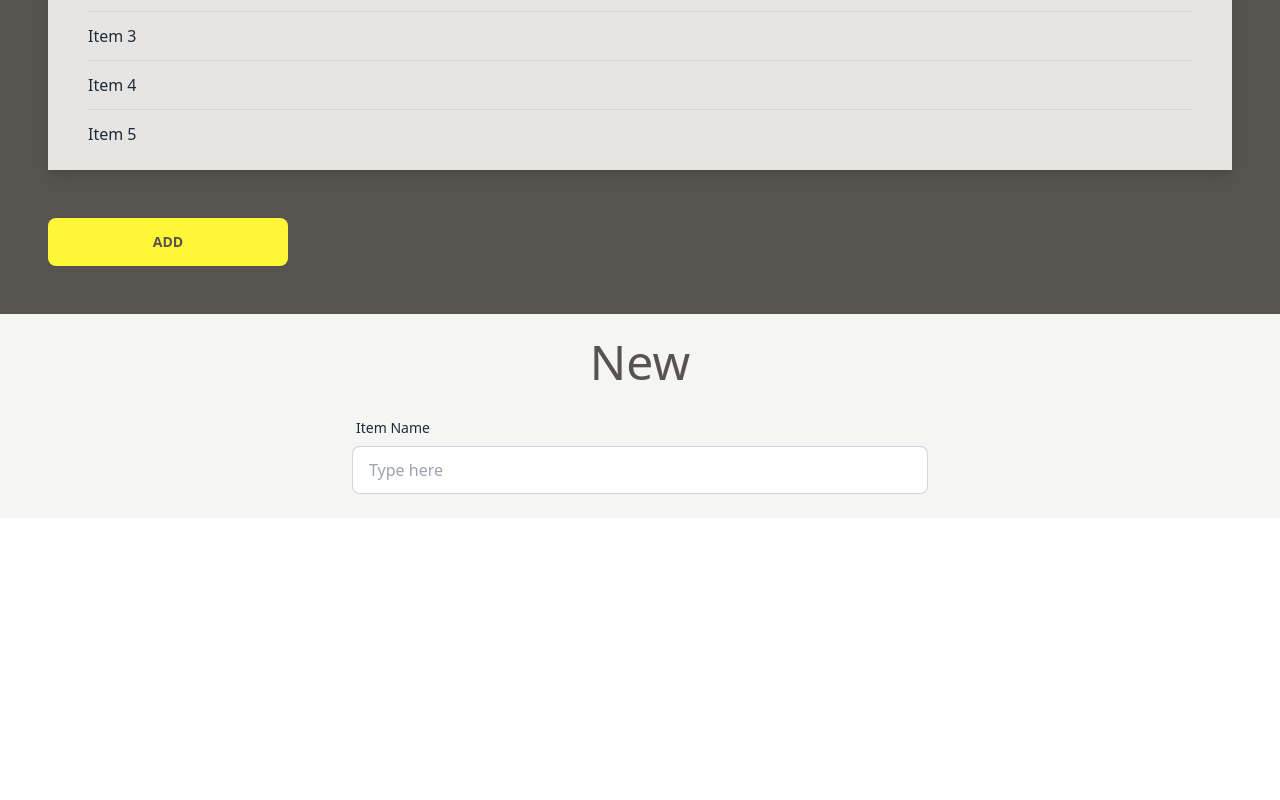
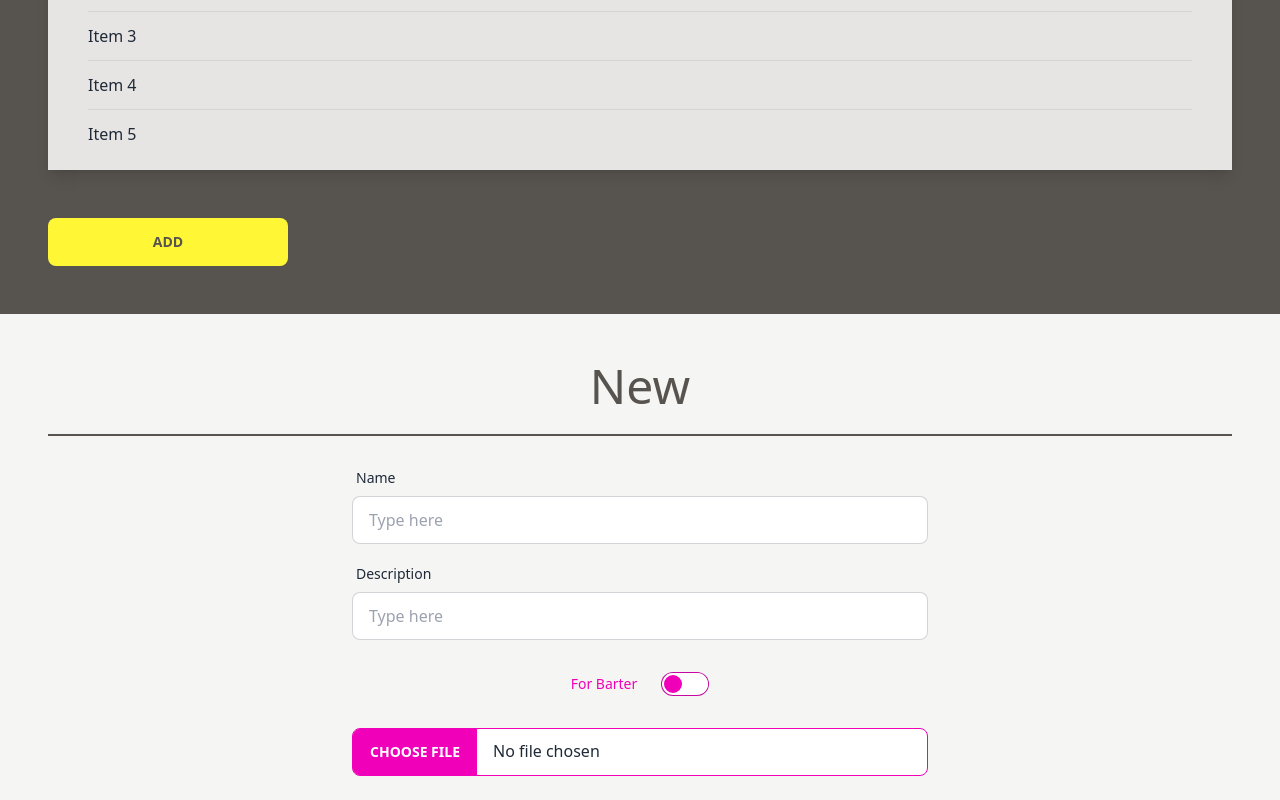
Before and after one commit to Vyonyx/neighbourly, a Next.js app: page /pantry in a window 1280 px wide. Shown: the part 324-1124 px from the top of the page. Before the commit the page ends 842 px from the top, so only its background shows below. Built offline with nearby package versions, Linux system fonts and the light colour scheme; no server answers.

Commit message:
add barter/free toggle and image file upload

```diff
--- a/pages/pantry.tsx
+++ b/pages/pantry.tsx
@@ -1,12 +1,27 @@
+/* eslint-disable @next/next/no-img-element */
 import React, { useState } from "react"
 import Nav from "../components/Nav"
 
 function Pantry() {
   const [isEdit, setisEdit] = useState(false)
+  const [isFree, setIsFree] = useState(false)
+  const [uploadImageUrl, setUploadImageUrl] = useState('')
 
   const handleSubmit = (evt: React.FormEvent) => {
     evt.preventDefault()
   }
+
+  const handleFileUpload = (evt: React.ChangeEvent) => {
+    const target = evt.target as HTMLInputElement
+    const url = URL.createObjectURL(target.files![0])
+    setUploadImageUrl(url)
+  }
+
+  const handleToggle = (evt: React.ChangeEvent) => {
+    const target = evt.target as HTMLInputElement
+    setIsFree(target.checked)
+  }
+
 
   return (
     <div className="bg-neutral-l h-full">
@@ -27,7 +42,7 @@ function Pantry() {
       </div>
 
       <div className="flex flex-col items-center bg-stone-100 h-full py-6 px-12">
-        <h1 className="text-5xl text-neutral-d">
+        <h1 className="text-5xl text-neutral-d py-6 border-b-2 border-neutral-d w-full text-center">
           {isEdit ? 'Edit' : 'New'}
         </h1>
 
@@ -36,14 +51,51 @@ function Pantry() {
           className='w-full flex flex-col gap-3 items-center justify-center mt-6 max-w-xl'>
           <div className="form-control w-full flex flex-col items-center">
             <label className="label self-start">
-              <span className="label-text">Item Name</span>
+              <span className="label-text">Name</span>
             </label>
             <input
               type="text"
               placeholder="Type here"
               className="input input-bordered w-full max-w-xl" />
           </div>
+
+          <div className="form-control w-full flex flex-col items-center">
+            <label className="label self-start">
+              <span className="label-text">Description</span>
+            </label>
+            <input
+              type="text"
+              placeholder="Type here"
+              className="input input-bordered w-full max-w-xl" />
+          </div>
+
+          <div className="form-control my-3">
+            <label className="label cursor-pointer flex gap-6">
+              <span className="label-text text-secondary">
+                {isFree ? 'For Free' : 'For Barter'}
+              </span>
+              <input
+                type="checkbox"
+                className="toggle bg-secondary"
+                onChange={handleToggle}
+              />
+            </label>
+          </div>
+
+          <input
+            type="file"
+            className="file-input w-full max-w-xl file-input-secondary"
+            onChange={handleFileUpload}
+          />
         </form>
+
+        {uploadImageUrl && (
+          <img
+            src={uploadImageUrl}
+            alt="item being uploaded"
+            className="mt-12 rounded-lg max-w-sm lg:max-w-lg"
+          />
+        )}
       </div>
     </div>
   )
```
